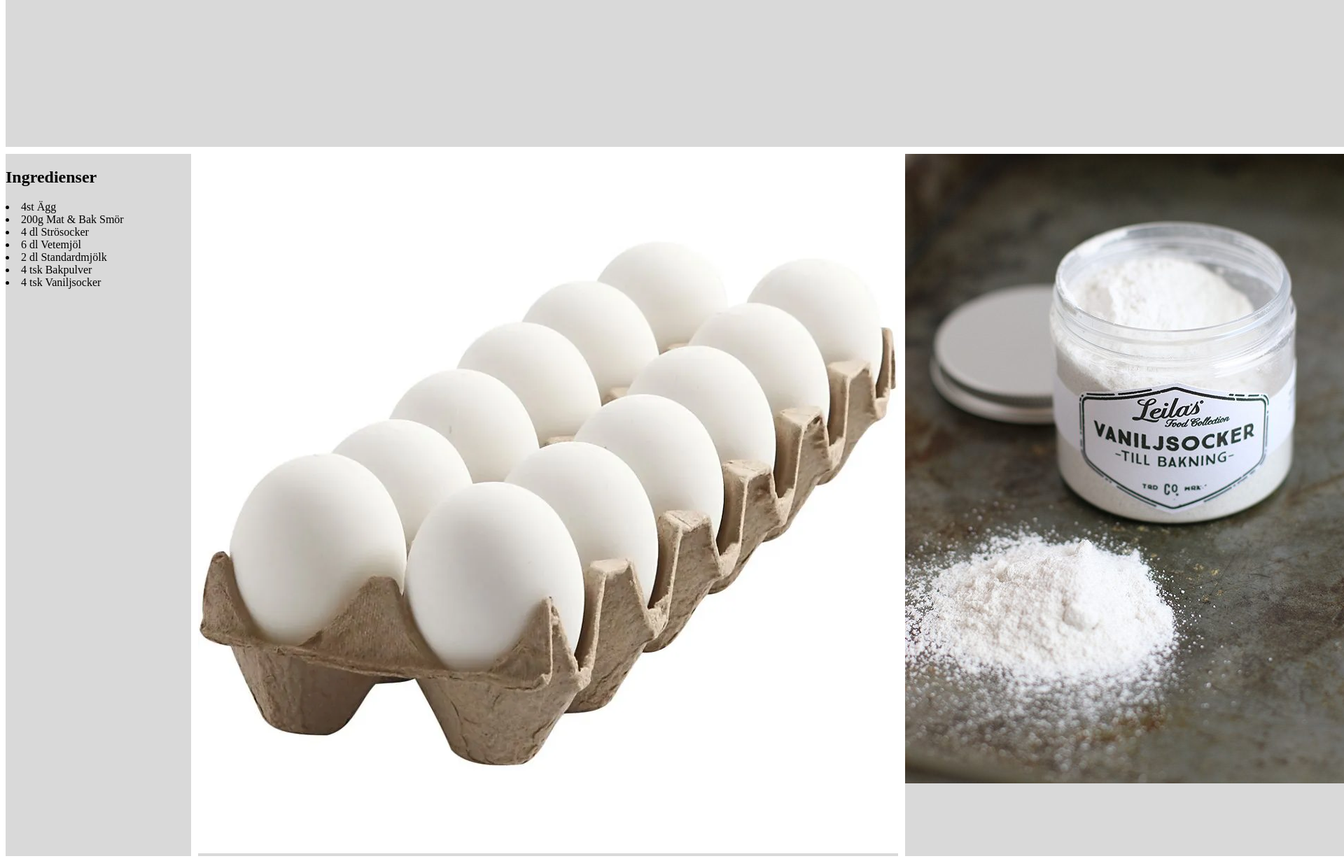
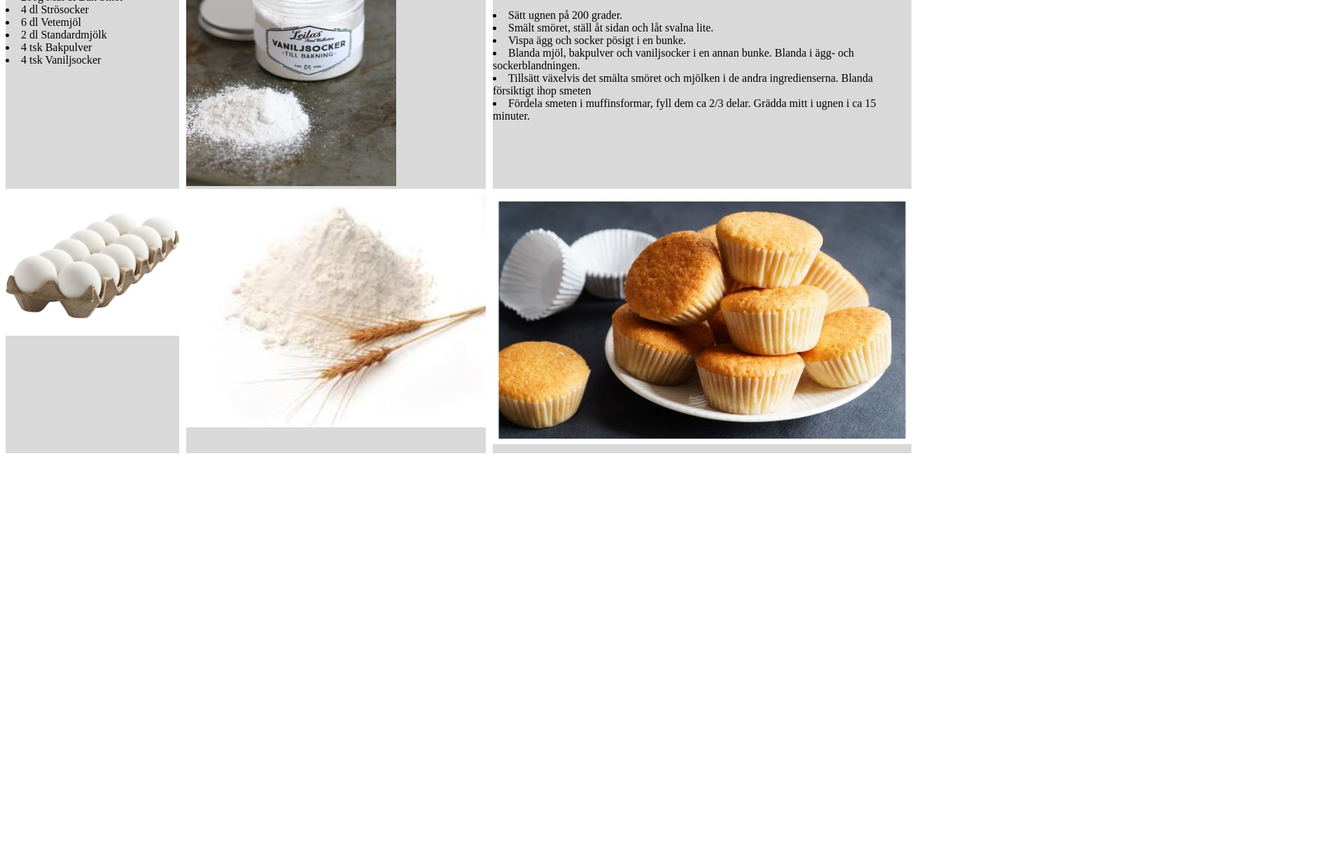
Before and after one commit to TE22B-Balint-Csuti/project-start, a plain HTML site: page index.html in a window 1280 px wide. Shown: the part 300-1531 px from the top of the page at 70% size, 1920 px wide, since content can reach past the window. After the commit the page ends 956 px from the top, so only its background shows below. Drawn offline with Linux system fonts and the light colour scheme.

Commit message:
klar med alla bilder

```diff
--- a/index.html
+++ b/index.html
@@ -26,11 +26,19 @@
                 <li>4 tsk Vaniljsocker</li>
             </ui>
         </div>
-        <div class="image-recipe"><img src="img/Ägg.png" alt="ägg"></div>
-        <div class="image-recipe2"><img src="img/vaniljsocker.png" alt="vaniljsocker"></div>
-        <div class="image-recipe3"><img src="img/mjöl.png" alt="mjöl"></div>
-        <div class="image-recipe4"><img src="img/muffin.png" alt="muffin"></div>
-            <div class="Recept">
+        <div class="image-recipe">
+            <img src="img/Ägg.png" alt="ägg" height="200" width="248">
+        </div>
+        <div class="image-recipe2">
+            <img src="img/vaniljsocker.png" alt="vaniljsocker" height="364" width="300">
+        </div>
+        <div class="image-recipe3">
+            <img src="img/mjöl.png" alt="mjöl" height="331" width="428">
+        </div>
+        <div class="image-recipe4">
+            <img src="img/muffin.png" alt="muffin" height="355" width="598">
+        </div>
+         <div class="Recept">
             <h3>
                Recept
             </h3>
@@ -43,7 +51,7 @@
                 <li>Tillsätt växelvis det smälta smöret och mjölken i de andra ingredienserna. Blanda försiktigt ihop smeten</li>
                 <li>Fördela smeten i muffinsformar, fyll dem ca 2/3 delar. Grädda mitt i ugnen i ca 15 minuter.</li>
             </ui>
-            </div>
+         </div>
     </div>
 </body>
 </html>
--- a/style.css
+++ b/style.css
@@ -24,29 +24,30 @@ header
 
 .image-recipe
 {
-    grid-area: auto;
+    grid-area: 3/1/4/2;
     background-color: #D9D9D9;
 }
 
 .image-recipe2
 {
-    grid-area: auto;
+    grid-area: 2/2/3/3;
     background-color: #D9D9D9;
 }
 
 .image-recipe3
 {
-    grid-area: auto;
+    grid-area: 3/2/4/3;
     background-color: #D9D9D9;
 }
 
 .image-recipe4
 {
-    grid-area: auto;
+    grid-area: 3/3/4/4;
     background-color: #D9D9D9;
 }
 
-.recept
+.Recept
 {
+    grid-area: 2/3/3/4;
     background-color: #D9D9D9;
 }
```
